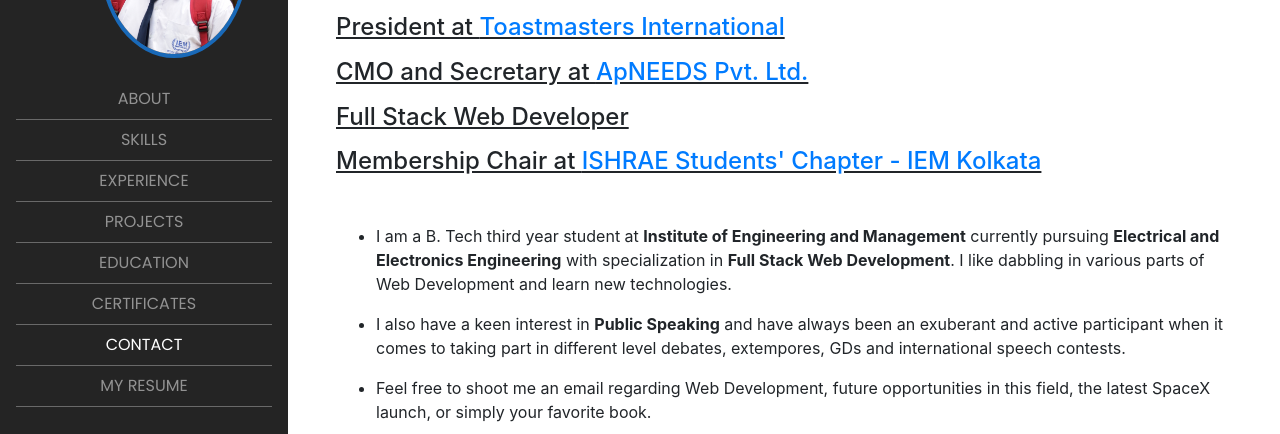
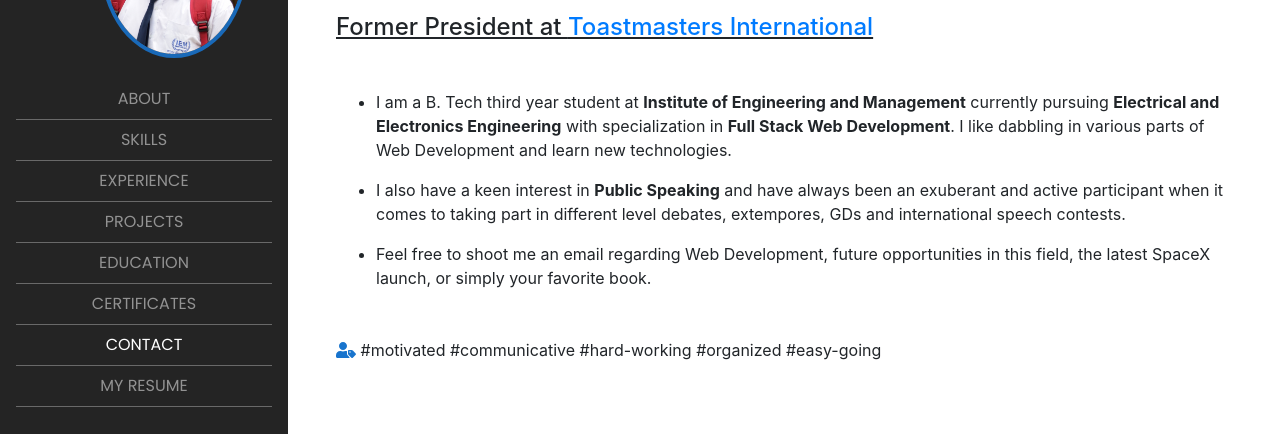
Before and after one commit to aditya-pratyush/website, a website with bundled scripts: page index.html in a window 1280 px wide. Shown: the part 147-581 px from the top of the page. Built offline with nearby package versions, Linux system fonts and the light colour scheme; a web font is replaced by a local one.

Commit message:
Index Changed

```diff
--- a/index.html
+++ b/index.html
@@ -165,10 +165,8 @@
             <p>Membership Chair at ISHRAE Students' Chapter - IEM Kolkata</p>
           </p> -->
           <u><h4 class="mb-4">
-            <p>President at <a href="https://www.toastmasters.org/" target="_blank" rel="noopener">Toastmasters International</a></p>
-            <p>CMO and Secretary at <a href="http://www.apneeds.in/" target="_blank" rel="noopener">ApNEEDS Pvt. Ltd.</a></p>
-            <p>Full Stack Web Developer</p>
-            <p>Membership Chair at <a href="https://www.ishraeiem.org/" target="_blank" rel="noopener"> ISHRAE Students' Chapter - IEM Kolkata</a></p>
+            <p>Former President at <a href="https://www.toastmasters.org/" target="_blank" rel="noopener">Toastmasters International</a></p>
+
           </h4></u><br>
 
           <ul>
```
